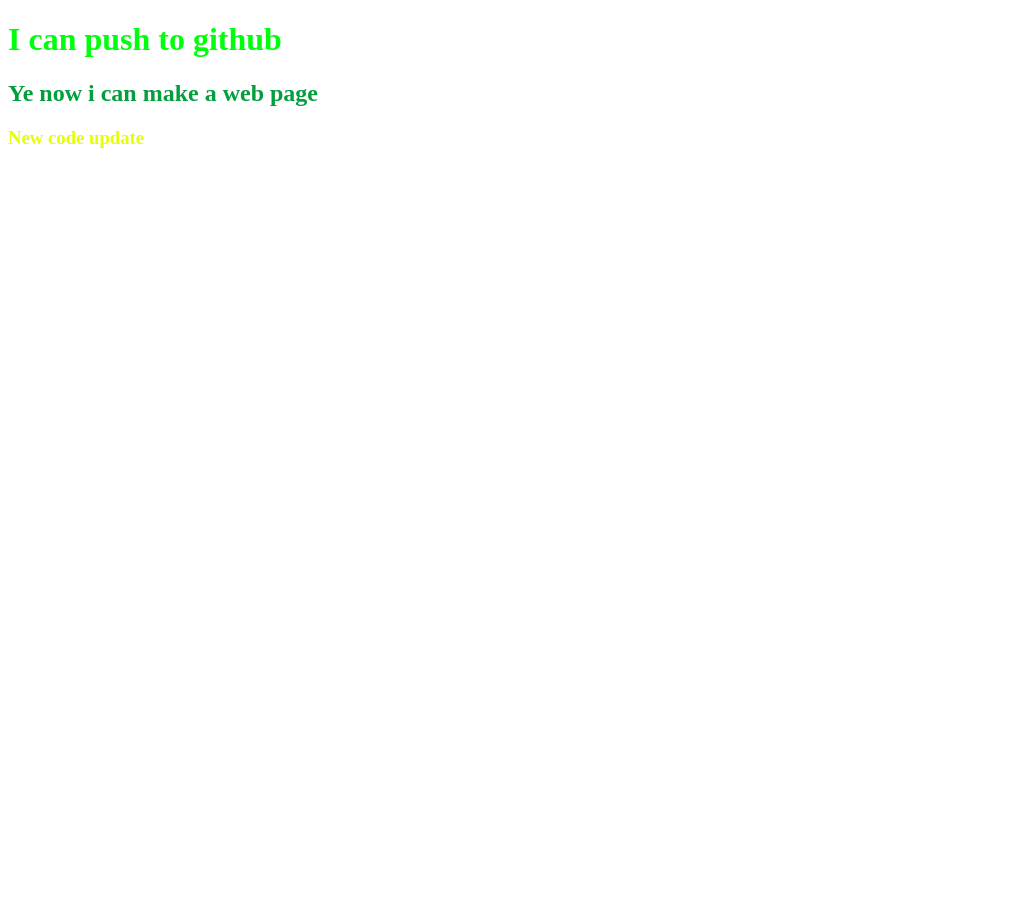
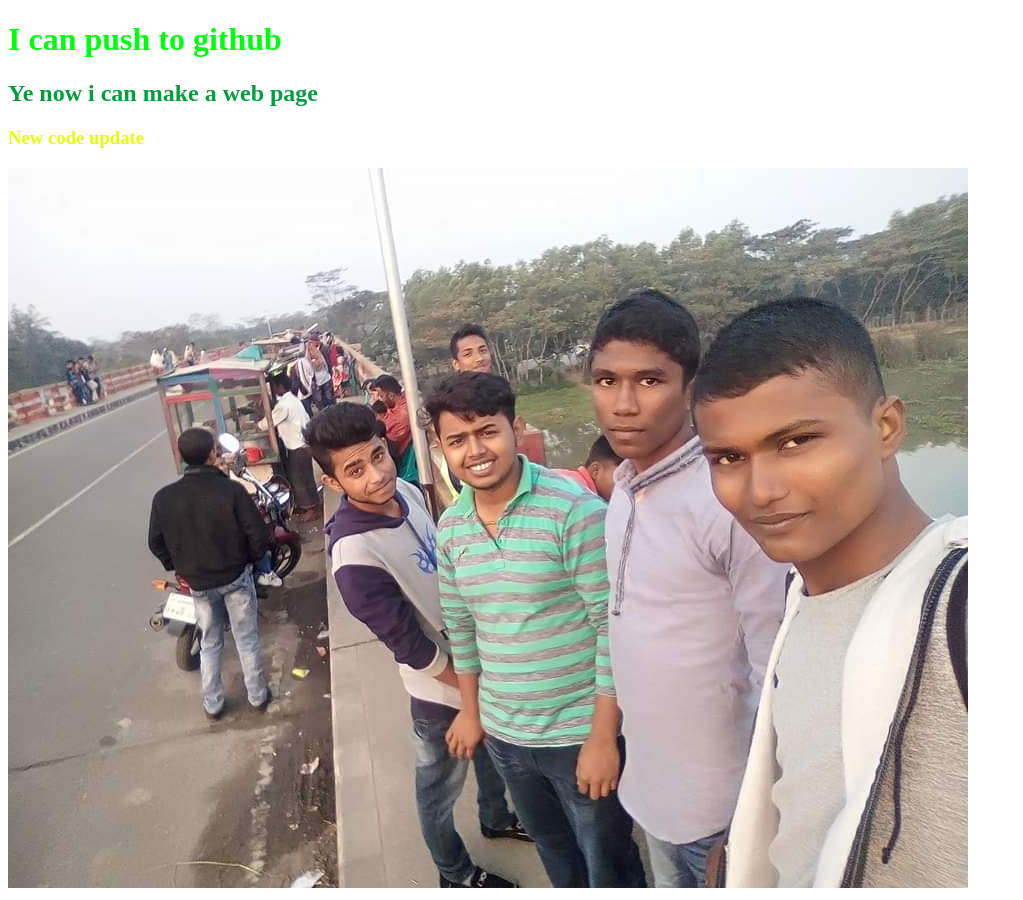
Before and after one commit to SudiptaRoy05/My-First-repo, a plain HTML site: page index.html in a window 1280 px wide. Shown: the whole page, without its empty margins (0-1023 px from the left). Before the commit the page ends 800 px from the top, so only its background shows below. Drawn offline with Linux system fonts and the light colour scheme.

Commit message:
Photo Added

```diff
--- a/index.html
+++ b/index.html
@@ -11,5 +11,6 @@
     <h1>I can push to github</h1>
     <h2>Ye now i can make a web page</h2>
     <h3>New code update</h3>
+    <img src="friends.jpg" alt="friends">
 </body>
 </html>
```
Also changed, not shown: friends.jpg (added).
